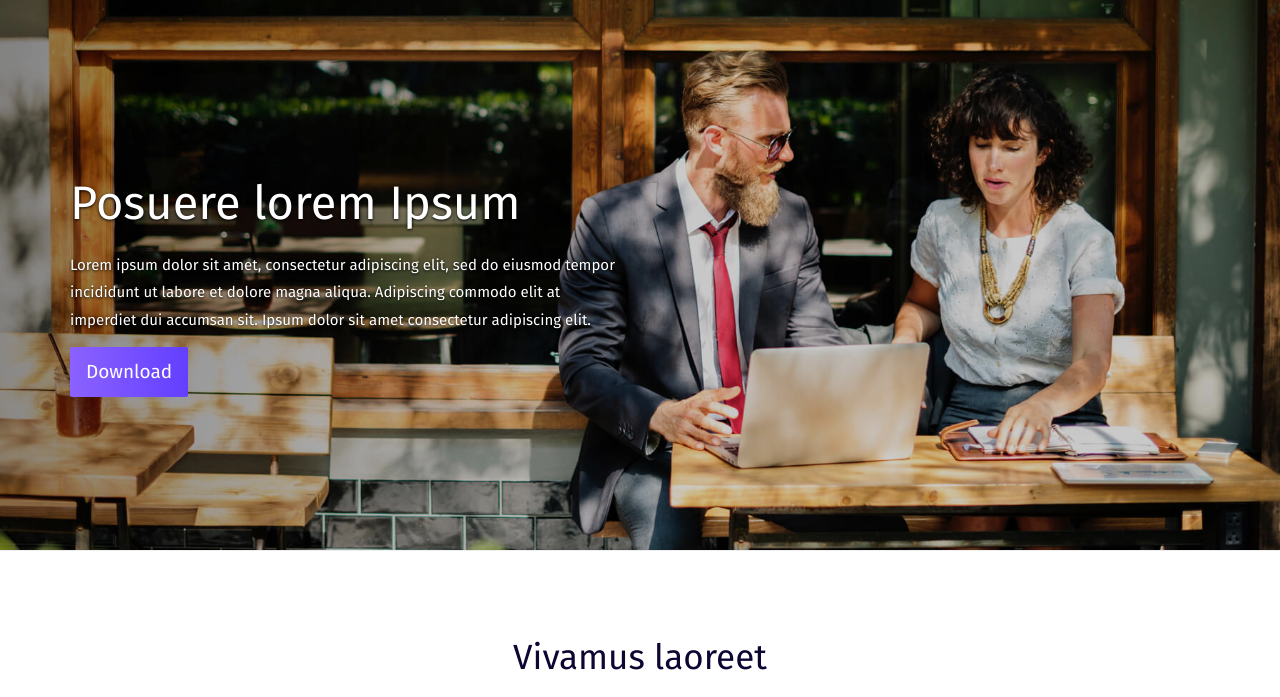
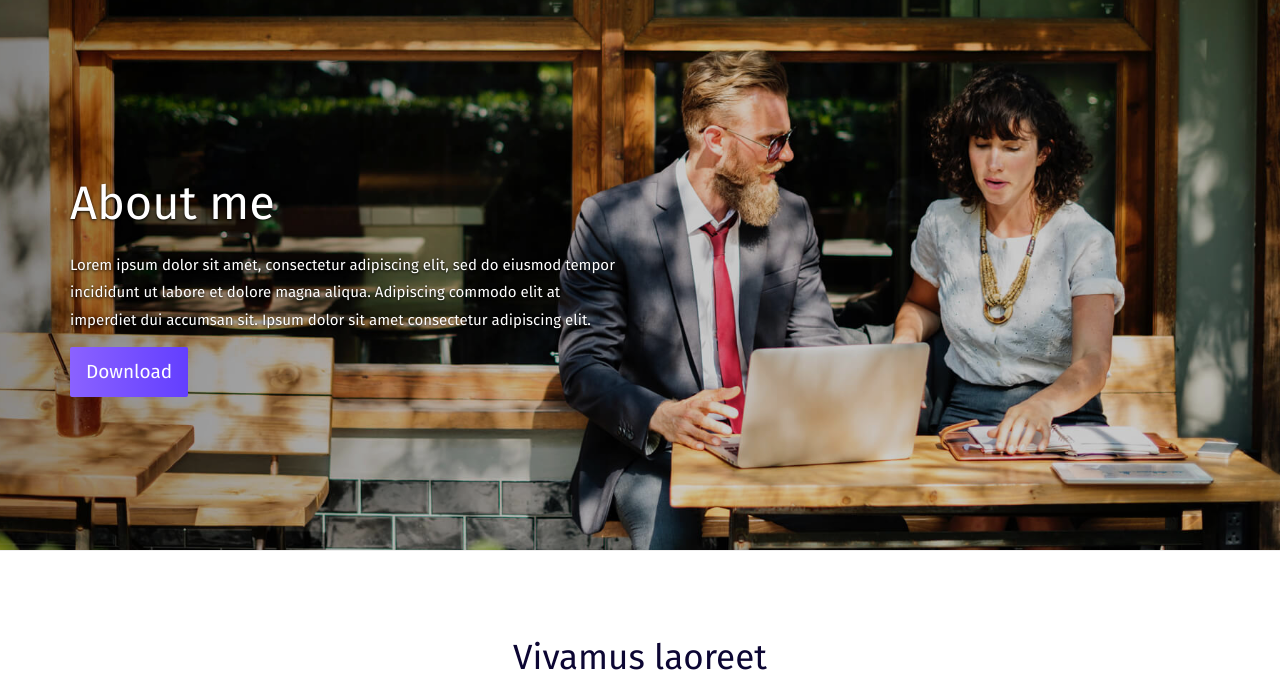
Before and after one commit to RirikoNinomiya/web, a plain HTML site: page pure/index.html in a window 1280 px wide. Shown: the part 83-780 px from the top of the page. Drawn offline with Linux system fonts and the light colour scheme; a web font is replaced by a local one.

Commit message:
Update index.html

```diff
--- a/pure/index.html
+++ b/pure/index.html
@@ -17,7 +17,7 @@
 
 
 
-  <title>Title page</title>
+  <title>RirikoNinomiya</title>
 
 <link href="./main.a3f694c0.css" rel="stylesheet"></head>
 
@@ -66,7 +66,7 @@
         <div class="row">
 
             <div class="col-md-6">
-                <h1>Posuere lorem Ipsum</h1>
+                <h1>About me</h1>
                 <p>Lorem ipsum dolor sit amet, consectetur adipiscing elit, sed do eiusmod tempor incididunt ut labore
                     et dolore magna aliqua. Adipiscing commodo elit at imperdiet dui accumsan sit. Ipsum dolor sit
                     amet consectetur adipiscing elit. </p>
```
